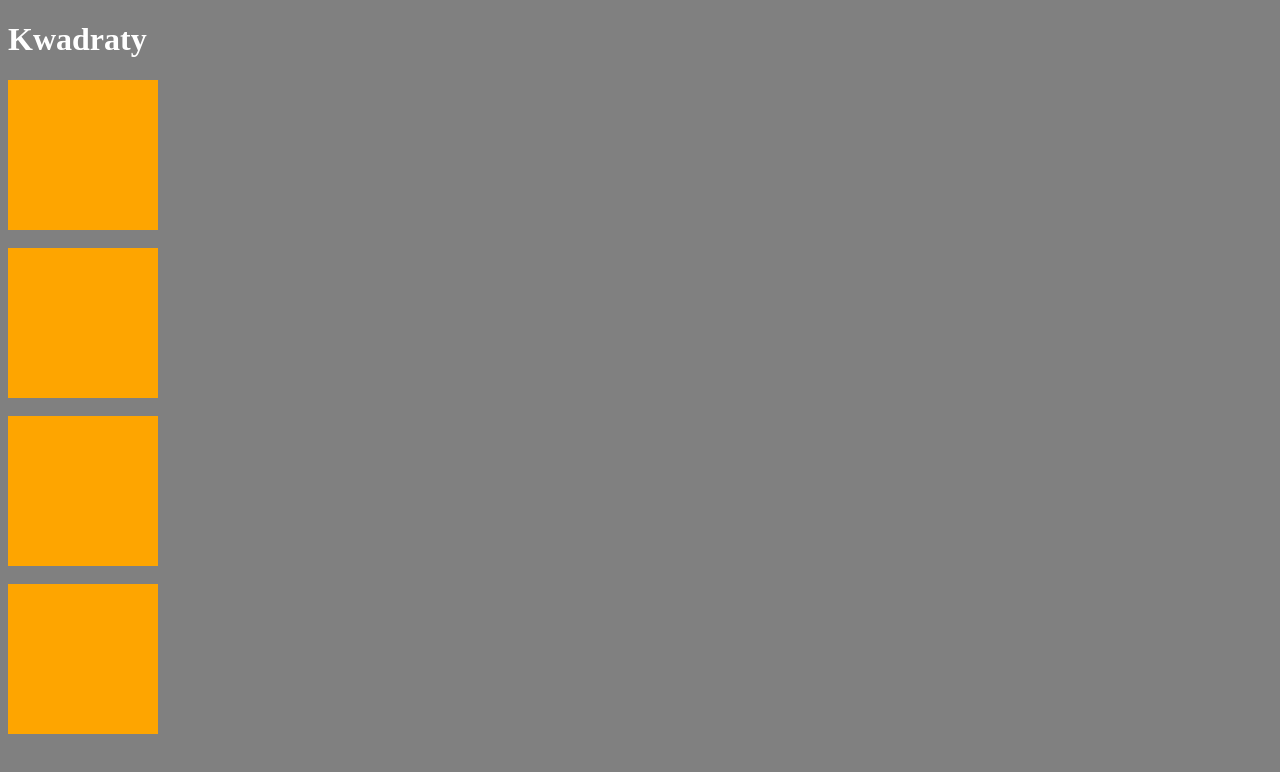
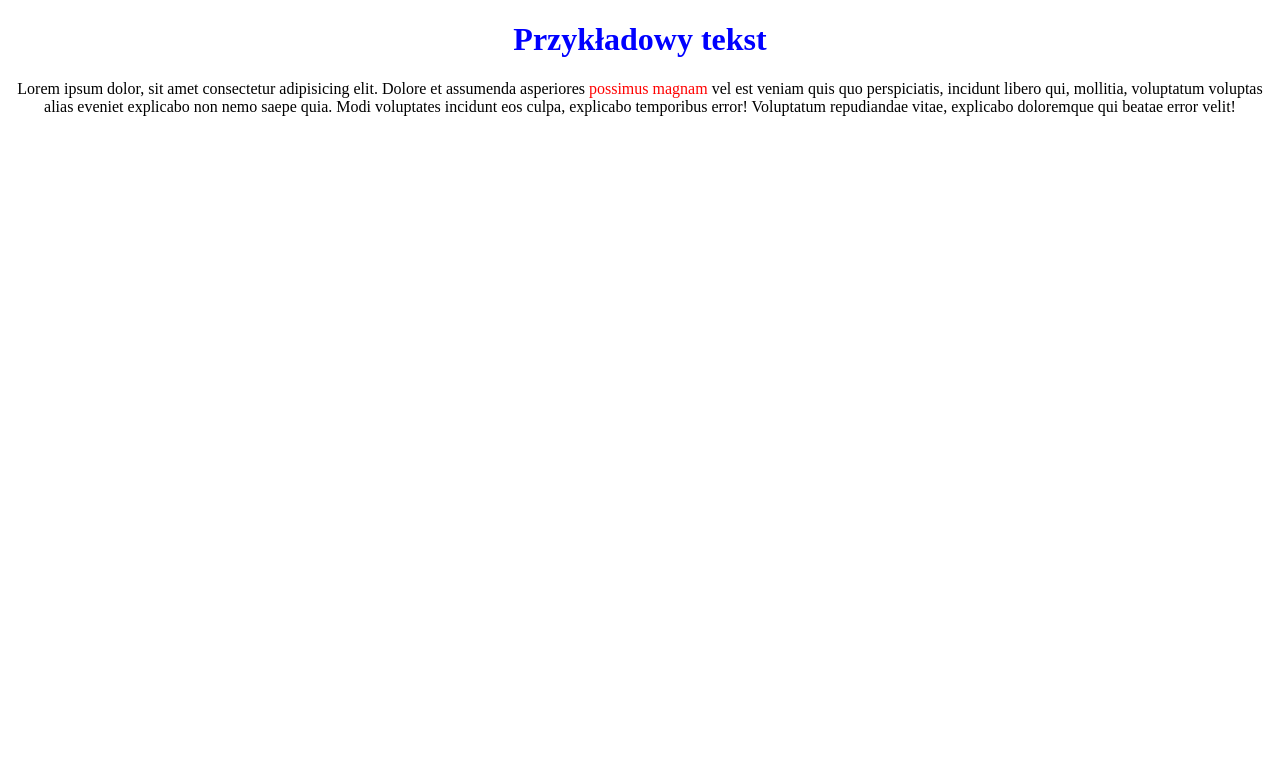
Before and after one commit to Mitensu/oneforall, a plain HTML site: page index.html in a window 1280 px wide. Drawn offline with Linux system fonts and the light colour scheme.

Commit message:
17-css-tekst

```diff
--- a/css/style.css
+++ b/css/style.css
@@ -1,11 +1,10 @@
-div{
-    background-color: #fea500;
-    height: 150px;
-    width: 150px;
+h1{
+    color: #0000ff;
+    text-align: center;
 }
-h1{
-    color: white;
+span{
+    color: #ff0000;
 }
-body{
-    background-color: #808080;
+p{
+    text-align: center;
 }
--- a/index.html
+++ b/index.html
@@ -8,10 +8,7 @@
     <link rel="stylesheet" href="css/style.css">
 </head>
 <body>
- <h1>Kwadraty</h1>
-<div></div><br>
-<div></div><br>
-<div></div><br>
-<div></div><br>
+    <h1>Przykładowy tekst</h1>
+    <p>Lorem ipsum dolor, sit amet consectetur adipisicing elit. Dolore et assumenda asperiores <span>possimus magnam</span> vel est veniam quis quo perspiciatis, incidunt libero qui, mollitia, voluptatum voluptas alias eveniet explicabo non nemo saepe quia. Modi voluptates incidunt eos culpa, explicabo temporibus error! Voluptatum repudiandae vitae, explicabo doloremque qui beatae error velit!</p>
 </body>
 </html>
```
